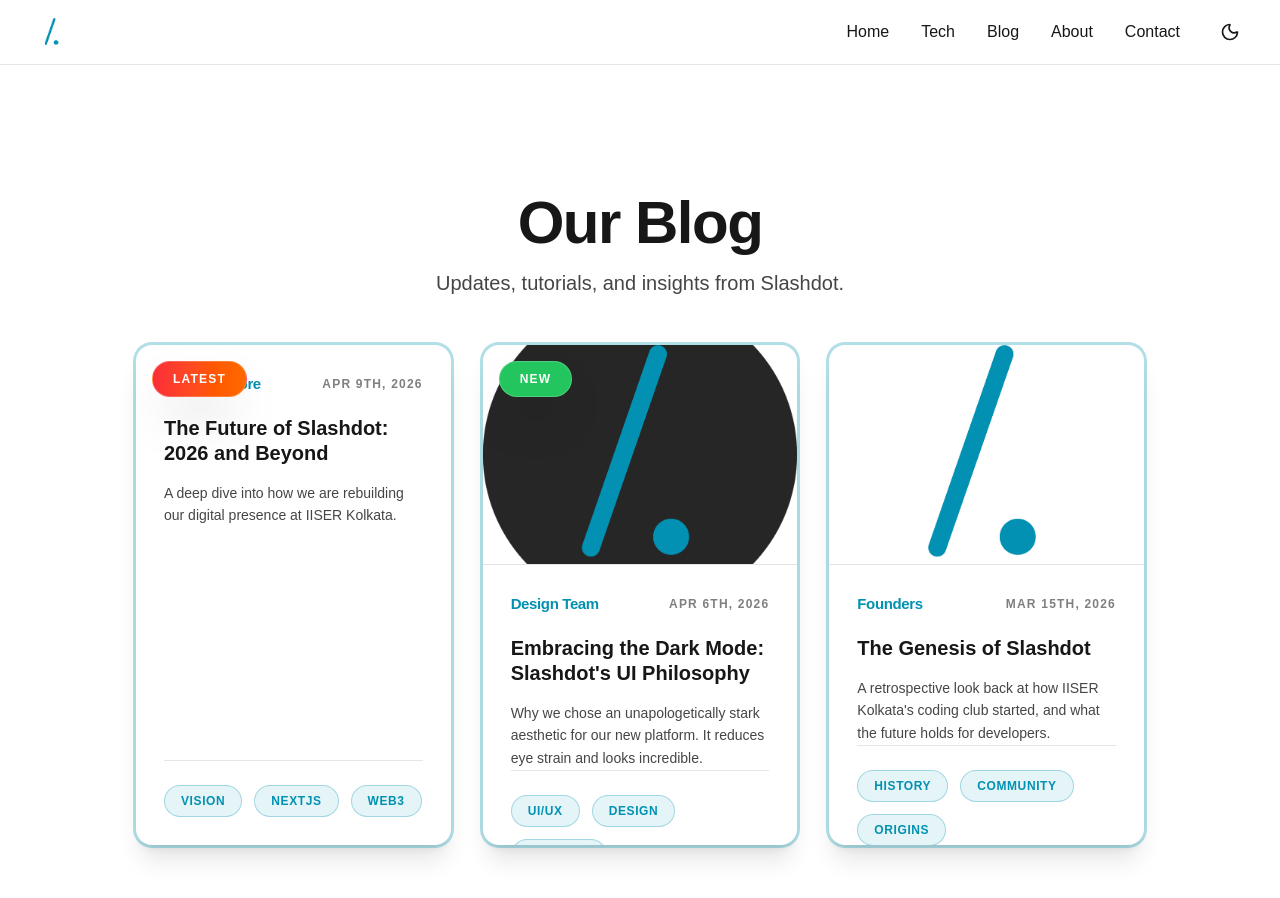
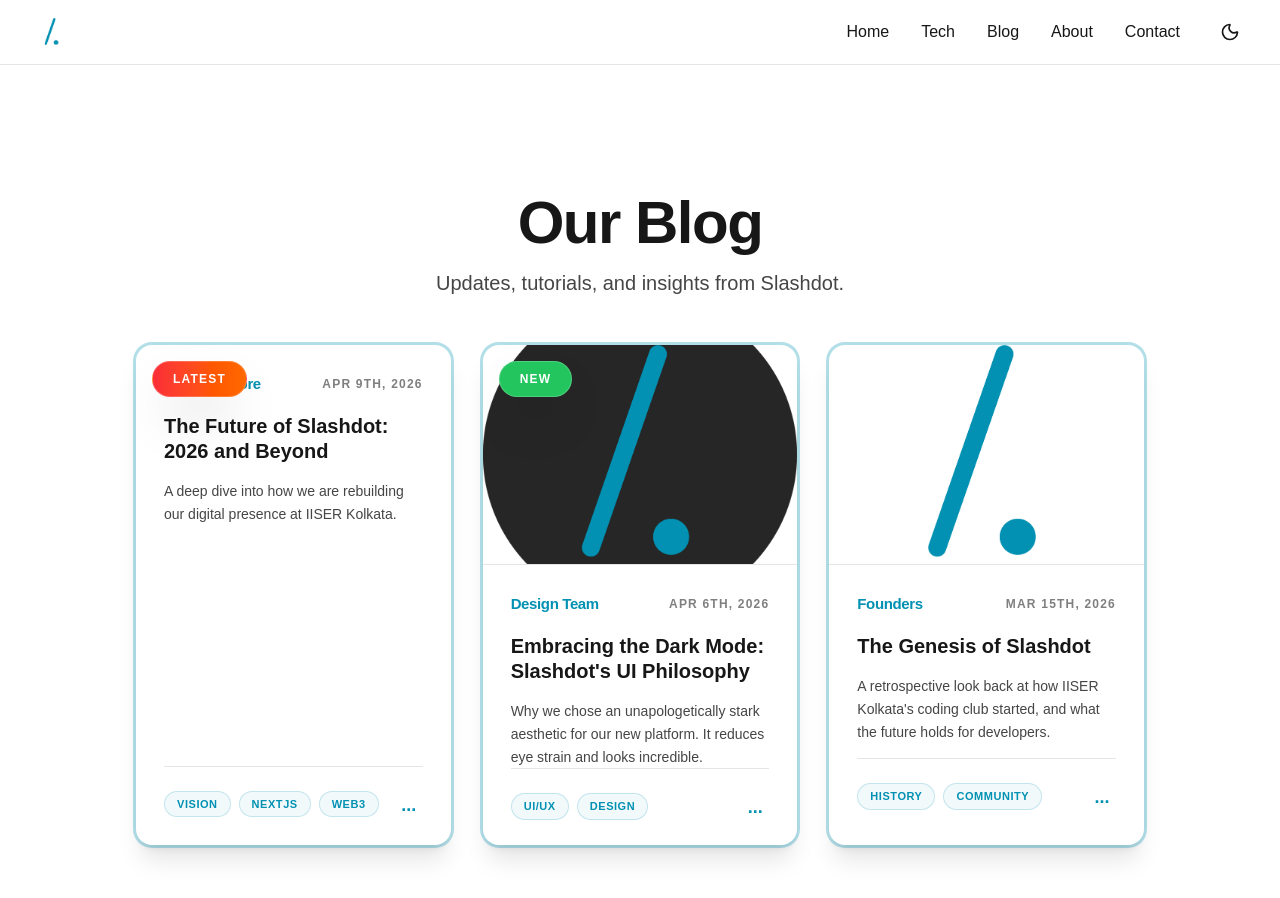
Before and after one commit to anuprovo-debnath/slashdot-website-2026, a Next.js app: page /slashdot-website-2026/blog in a window 1280 px wide. Shown: the top 898 px of the page. Built offline with nearby package versions, Linux system fonts and the light colour scheme.

Commit message:
blog fix 3.2

```diff
--- a/src/components/BlogGrid.tsx
+++ b/src/components/BlogGrid.tsx
@@ -4,6 +4,49 @@ import { useState, useEffect } from 'react';
 import Link from 'next/link';
 import { format, parseISO, differenceInDays } from 'date-fns';
 import { MarkdownData } from '@/lib/markdown';
+
+/**
+ * Sub-component to manage the interactive tag expansion state for each card.
+ */
+function TagArea({ tags }: { tags: string[] }) {
+  const [isExpanded, setIsExpanded] = useState(false);
+
+  if (!tags || tags.length === 0) return null;
+
+  return (
+    <div className="mt-auto pt-6 border-t border-black/10 dark:border-white/10 relative z-[20]">
+      <div
+        className={`flex flex-wrap gap-2 transition-all duration-300 ease-in-out ${
+          isExpanded ? 'max-h-[200px]' : 'max-h-[34px]'
+        } overflow-hidden pr-8`}
+      >
+        {tags.map((tag) => (
+          <span
+            key={tag}
+            className="px-3 py-1 bg-[#0291B2]/5 text-[#0291B2] border border-[#0291B2]/20 rounded-full text-[10px] sm:text-[11px] font-bold uppercase tracking-wider whitespace-nowrap"
+          >
+            {tag}
+          </span>
+        ))}
+      </div>
+
+      {/* Expansion Toggle ("...") */}
+      {tags.length > 2 && (
+        <button
+          onClick={(e) => {
+            e.preventDefault();
+            e.stopPropagation();
+            setIsExpanded(!isExpanded);
+          }}
+          className="absolute right-0 top-6 w-7 h-7 flex items-center justify-center rounded-full hover:bg-[#0291B2]/10 text-[#0291B2] font-black text-lg transition-colors"
+          title={isExpanded ? "Show less" : "Show all tags"}
+        >
+          {isExpanded ? "×" : "..."}
+        </button>
+      )}
+    </div>
+  );
+}
 
 export function BlogGrid({ posts }: { posts: MarkdownData[] }) {
   const [visitedSlugs, setVisitedSlugs] = useState<string[]>([]);
@@ -55,7 +98,7 @@ export function BlogGrid({ posts }: { posts: MarkdownData[] }) {
                        hover:ring-[#0291B2]/80 hover:shadow-[0_0_40px_rgba(2,145,178,0.4)] dark:hover:shadow-[0_0_40px_rgba(2,145,178,0.25)]
                        hover:-translate-y-2 overflow-hidden h-[500px] w-full"
           >
-            {/* Transparent click overlay for the entire card - moved to top z-index except for interactive elements */}
+            {/* Transparent click overlay for the entire card */}
             <Link
               href={`/blog/${post.slug}`}
               onClick={() => handlePostClick(post.slug)}
@@ -63,7 +106,7 @@ export function BlogGrid({ posts }: { posts: MarkdownData[] }) {
               aria-label={`Read ${post.frontmatter.title}`}
             />
 
-            {/* Top Badges - increased z-index */}
+            {/* Top Badges */}
             <div className="absolute top-4 left-4 z-[30] flex flex-wrap gap-2 pointer-events-none">
               {showLatest && (
                 <span className="px-5 py-2 bg-gradient-to-r from-red-500 to-orange-500 text-white text-[12px] font-black rounded-full shadow-2xl uppercase tracking-widest border border-white/20">
@@ -88,12 +131,12 @@ export function BlogGrid({ posts }: { posts: MarkdownData[] }) {
               </div>
             )}
 
-            {/* Content Section - removed blocking z-index */}
+            {/* Content Section */}
             <div className={`p-6 sm:p-7 flex flex-col flex-1 relative ${!post.frontmatter.coverImage ? 'h-full' : ''}`}>
               {/* Header: Author . Date */}
               <div className="relative flex items-center justify-between w-full mb-5 text-[14px] sm:text-[15px] font-bold tracking-tight">
-                {/* Author (Clickable) - boosted z-index to stay above the card overlay */}
-                <div className="z-[20] relative">
+                {/* Author (Clickable) */}
+                <div className="z-[20] relative text-xl sm:text-[15px]">
                   {post.frontmatter.authorEmail ? (
                     <a
                       href={post.frontmatter.authorEmail}
@@ -126,14 +169,8 @@ export function BlogGrid({ posts }: { posts: MarkdownData[] }) {
                 </p>
               </div>
 
-              {/* Tags fixed at bottom */}
-              <div className="mt-auto pt-6 border-t border-black/10 dark:border-white/10 flex flex-wrap gap-3 pointer-events-none">
-                {post.frontmatter.tags && post.frontmatter.tags.slice(0, 3).map((tag: string) => (
-                  <span key={tag} className="px-4 py-1.5 bg-[#0291B2]/10 text-[#0291B2] border border-[#0291B2]/30 rounded-full text-[12px] font-black uppercase tracking-wider">
-                    {tag}
-                  </span>
-                ))}
-              </div>
+              {/* Tags Area */}
+              <TagArea tags={post.frontmatter.tags} />
             </div>
           </div>
         );
```
